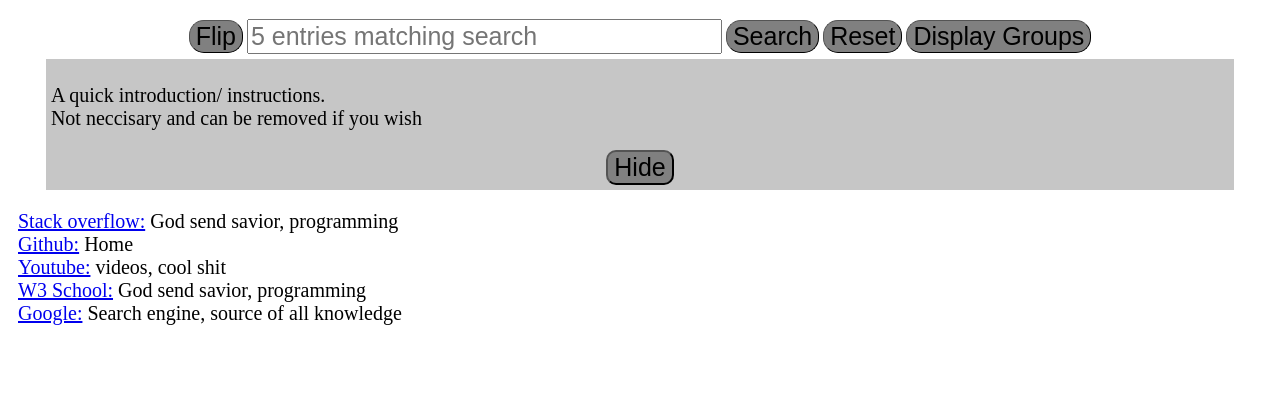
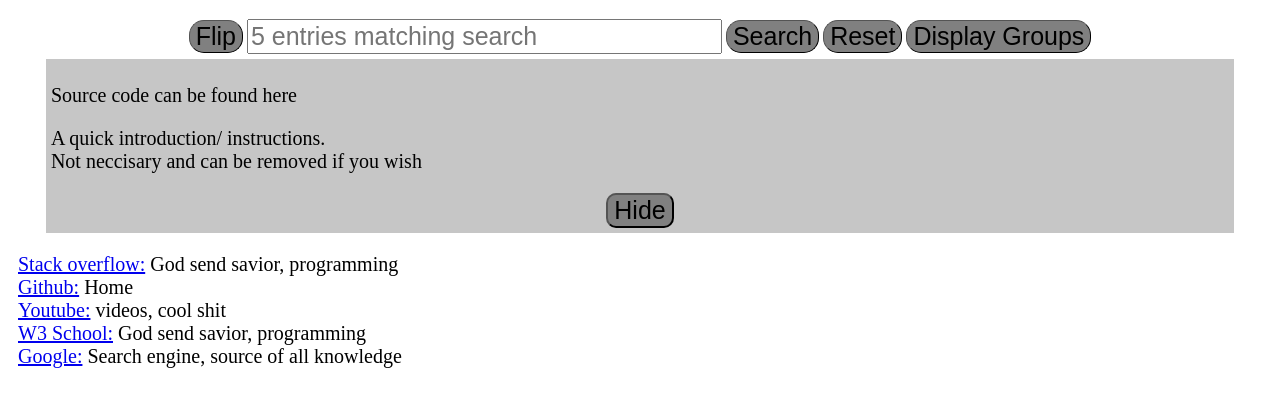
Before and after one commit to VT-archive/Link-archive-framework, a plain HTML site: page index.html in a window 1280 px wide. Shown: the part 61-468 px from the top of the page. Drawn offline with Linux system fonts and the light colour scheme.

Commit message:
Update index.html

```diff
--- a/index.html
+++ b/index.html
@@ -21,6 +21,7 @@
         </div>
 
         <div id = "hello" style="margin-left: 3%; margin-right: 3%; margin-top: 5px; background-color: #c6c6c6; padding-left: 5px; padding-right: 5px; padding-bottom: 5px; padding-top: 5px;">
+            <p>Source code can be found <a href:"https://vt-archive.github.io/Link-archive-framework/" target = "_blank">here</a></p>
             <p>A quick introduction/ instructions.<br>Not neccisary and can be removed if you wish</p>
             <center>
                 <button style= "border-width: 2px; border-radius: 10px;" onclick="document.getElementById('hello').style.display = 'none'">Hide</button>
```
